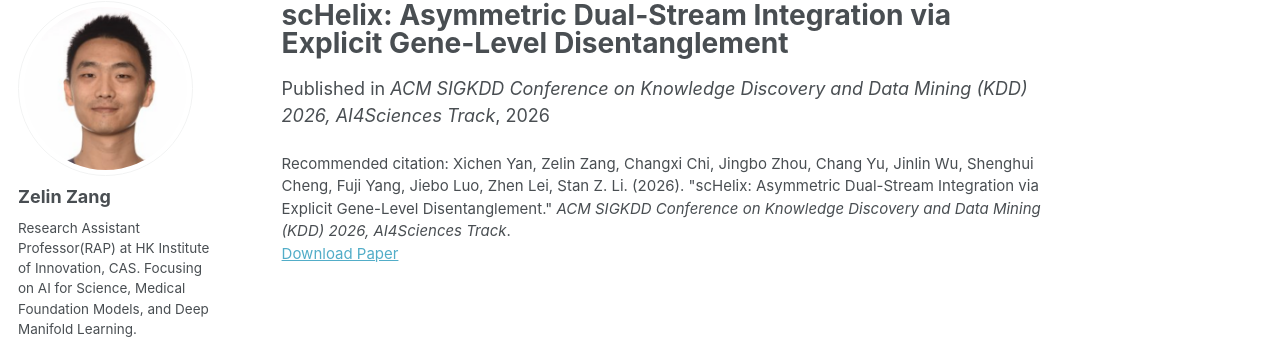
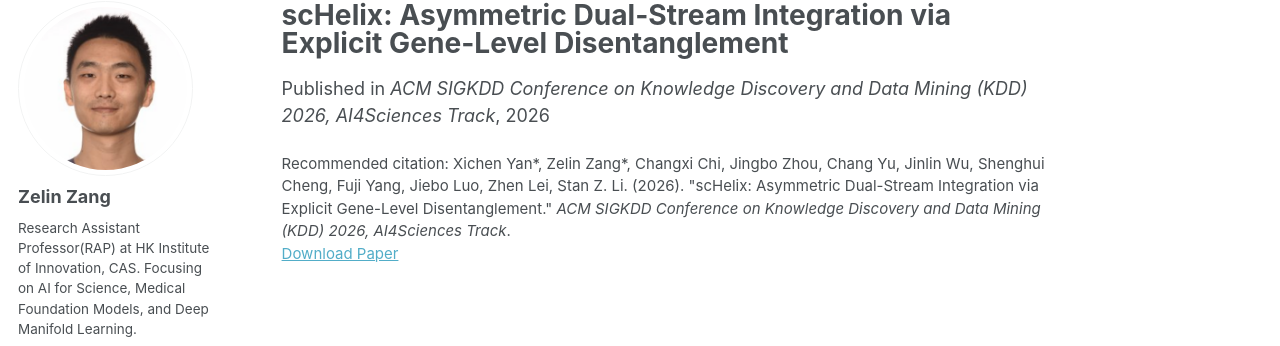
Before and after one commit to zangzelin/zangzelin.github.io, a Jekyll site: the page built from _publications/2026-kdd-schelix.md, in a window 1280 px wide. Shown: the part 98-444 px from the top of the page. Built offline with Jekyll 4.4.1, drawn with Linux system fonts in a browser that asks for light colours; some web fonts are replaced; a script bundle is joined from its source files by our own code; library files that are not in the unit come from our copies.

Commit message:
auto push

```diff
--- a/_publications/2026-kdd-schelix.md
+++ b/_publications/2026-kdd-schelix.md
@@ -3,9 +3,9 @@ title: "scHelix: Asymmetric Dual-Stream Integration via Explicit Gene-Level Dise
 collection: publications
 category: conferences
 permalink: /publication/2026-kdd-schelix
-excerpt: 'Xichen Yan, <b>Zelin Zang</b>, Changxi Chi, Jingbo Zhou, Chang Yu, Jinlin Wu, Shenghui Cheng, Fuji Yang, Jiebo Luo, Zhen Lei, Stan Z. Li, <i>ACM SIGKDD Conference on Knowledge Discovery and Data Mining (KDD) 2026, AI4Sciences Track</i>, <span class="badge">CCF-A</span>, <span class="badge">Accepted (Oral)</span>, <span class="badge">Co-first Author</span>, <span class="badge">Corresponding Author</span>'
+excerpt: 'Xichen Yan\*, <b>Zelin Zang\*</b>, Changxi Chi, Jingbo Zhou, Chang Yu, Jinlin Wu, Shenghui Cheng, Fuji Yang, Jiebo Luo, Zhen Lei, Stan Z. Li, <i>ACM SIGKDD Conference on Knowledge Discovery and Data Mining (KDD) 2026, AI4Sciences Track</i>, <span class="badge">CCF-A</span>, <span class="badge">Accepted (Oral)</span>, <span class="badge">Co-first Author</span>, <span class="badge">Corresponding Author</span>'
 date: 2026-05-17
 venue: 'ACM SIGKDD Conference on Knowledge Discovery and Data Mining (KDD) 2026, AI4Sciences Track'
 paperurl: 'https://openreview.net/forum?id=sCOLatnwU5'
-citation: 'Xichen Yan, Zelin Zang, Changxi Chi, Jingbo Zhou, Chang Yu, Jinlin Wu, Shenghui Cheng, Fuji Yang, Jiebo Luo, Zhen Lei, Stan Z. Li. (2026). &quot;scHelix: Asymmetric Dual-Stream Integration via Explicit Gene-Level Disentanglement.&quot; <i>ACM SIGKDD Conference on Knowledge Discovery and Data Mining (KDD) 2026, AI4Sciences Track</i>.'
+citation: 'Xichen Yan*, Zelin Zang*, Changxi Chi, Jingbo Zhou, Chang Yu, Jinlin Wu, Shenghui Cheng, Fuji Yang, Jiebo Luo, Zhen Lei, Stan Z. Li. (2026). &quot;scHelix: Asymmetric Dual-Stream Integration via Explicit Gene-Level Disentanglement.&quot; <i>ACM SIGKDD Conference on Knowledge Discovery and Data Mining (KDD) 2026, AI4Sciences Track</i>.'
 ---
```
